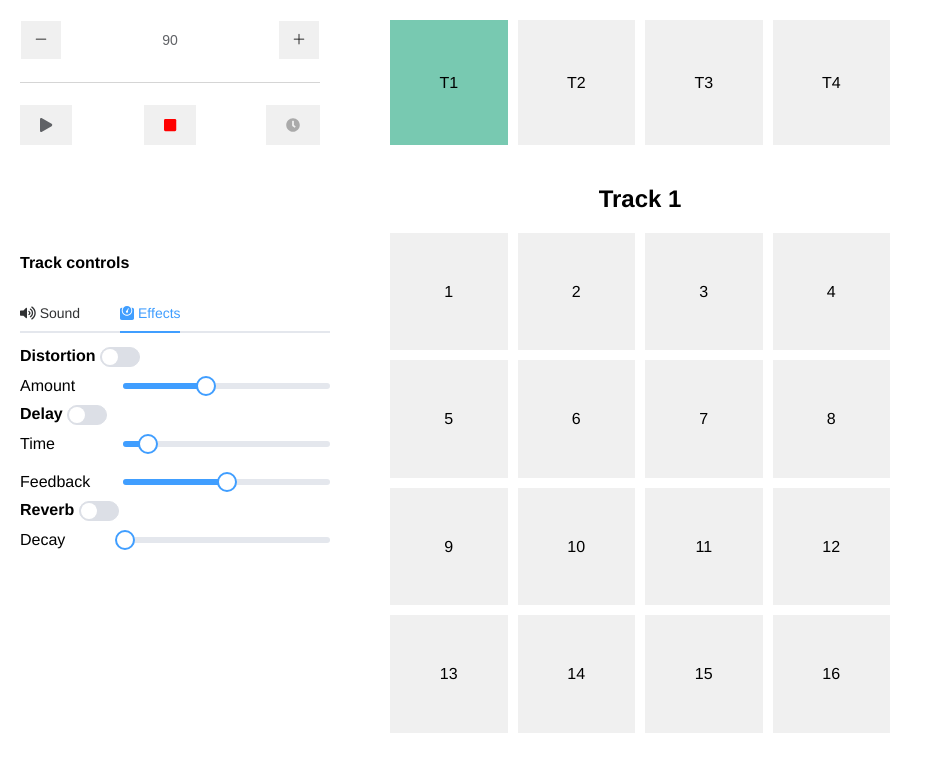
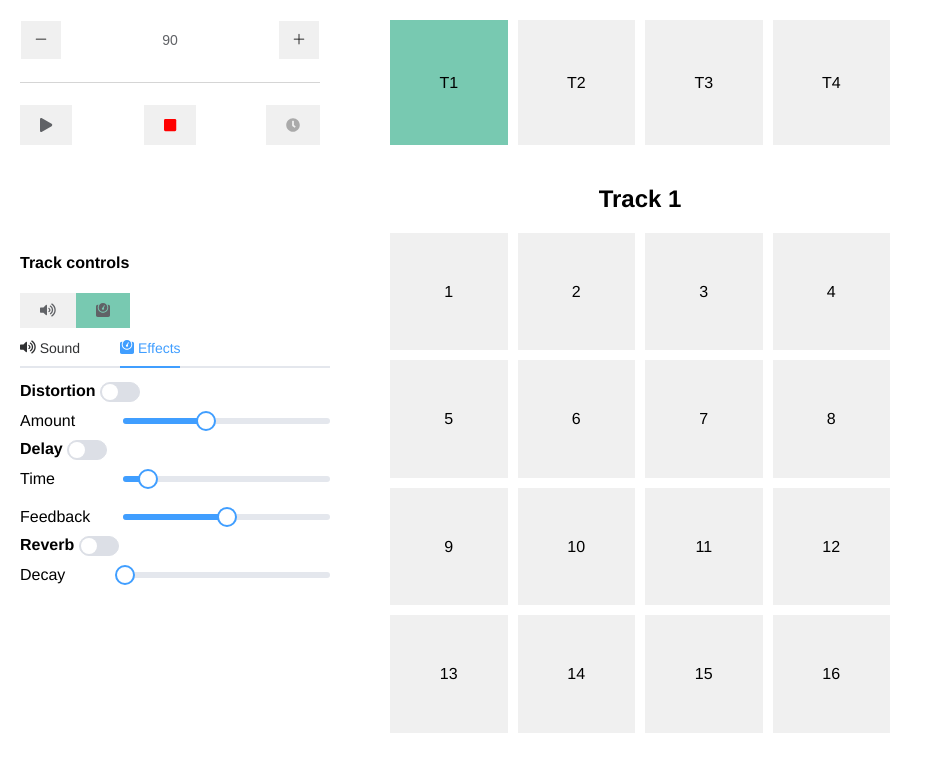
Before and after one commit to Mo0812/sequencer, a Vue app: page / in a window 1280 px wide. Shown: the top 772 px of the page, without its empty margins (0-933 px from the left). Built offline with nearby package versions, Linux system fonts and the light colour scheme.

Commit message:
adding custom tabs

```diff
--- a/src/assets/scss/base.scss
+++ b/src/assets/scss/base.scss
@@ -20,7 +20,9 @@ button,
         margin-left: 0;
     }
 
-    &:hover {
+    &:hover,
+    &:active,
+    &:focus {
         color: $textColor;
         background-color: $backgroundHighlight;
     }
--- a/src/views/Track/Track.scss
+++ b/src/views/Track/Track.scss
@@ -31,6 +31,12 @@
         }
 
         .track-controls {
+            .track-control-selector {
+                &.active {
+                    background-color: $themeColorDefault;
+                }
+            }
+
             .effect {
                 header {
                     font-weight: bold;
--- a/src/views/Track/Track.vue
+++ b/src/views/Track/Track.vue
@@ -7,6 +7,22 @@
             <aside class="leftbar">
                 <section class="track-controls">
                     <h4>Track controls</h4>
+                    <el-button
+                        class="track-control-selector sound-selector"
+                        :class="
+                            trackControlsActiveTab == 'sound' ? 'active' : ''
+                        "
+                        @click="setTrackControlSelection('effects')"
+                        ><font-awesome-icon icon="volume-up"
+                    /></el-button>
+                    <el-button
+                        class="track-control-selector effects-selector"
+                        :class="
+                            trackControlsActiveTab == 'effects' ? 'active' : ''
+                        "
+                        @click="setTrackControlSelection('effects')"
+                        ><font-awesome-icon icon="weight"
+                    /></el-button>
                     <el-tabs
                         tab-position="top"
                         v-model="trackControlsActiveTab"
@@ -524,6 +540,9 @@ export default {
         calcVolumeInDb(volume) {
             return volume - 100;
         },
+        setTrackControlSelection(key) {
+            this.trackControlsActiveTab = key;
+        },
     },
 };
 </script>
```
